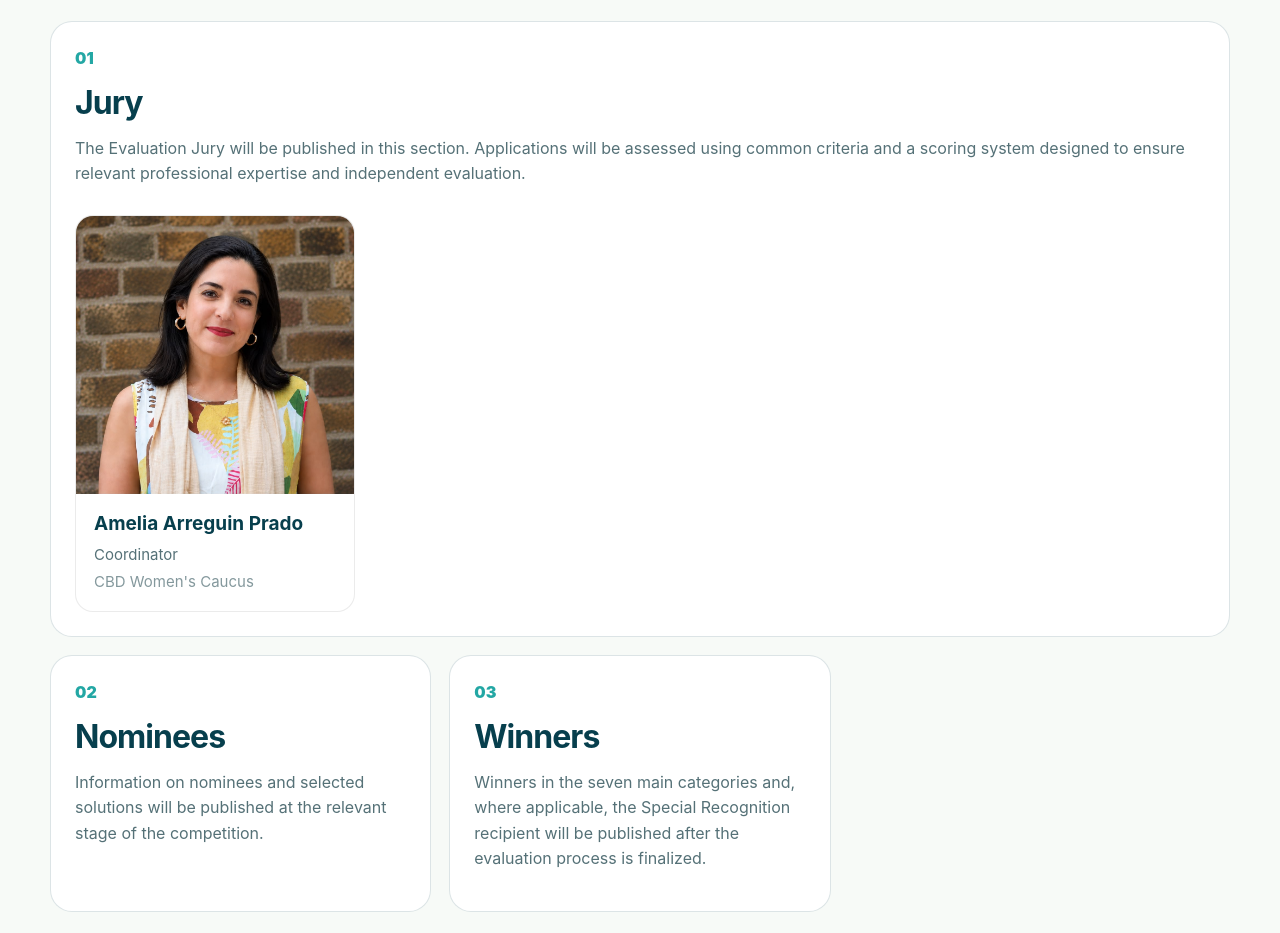
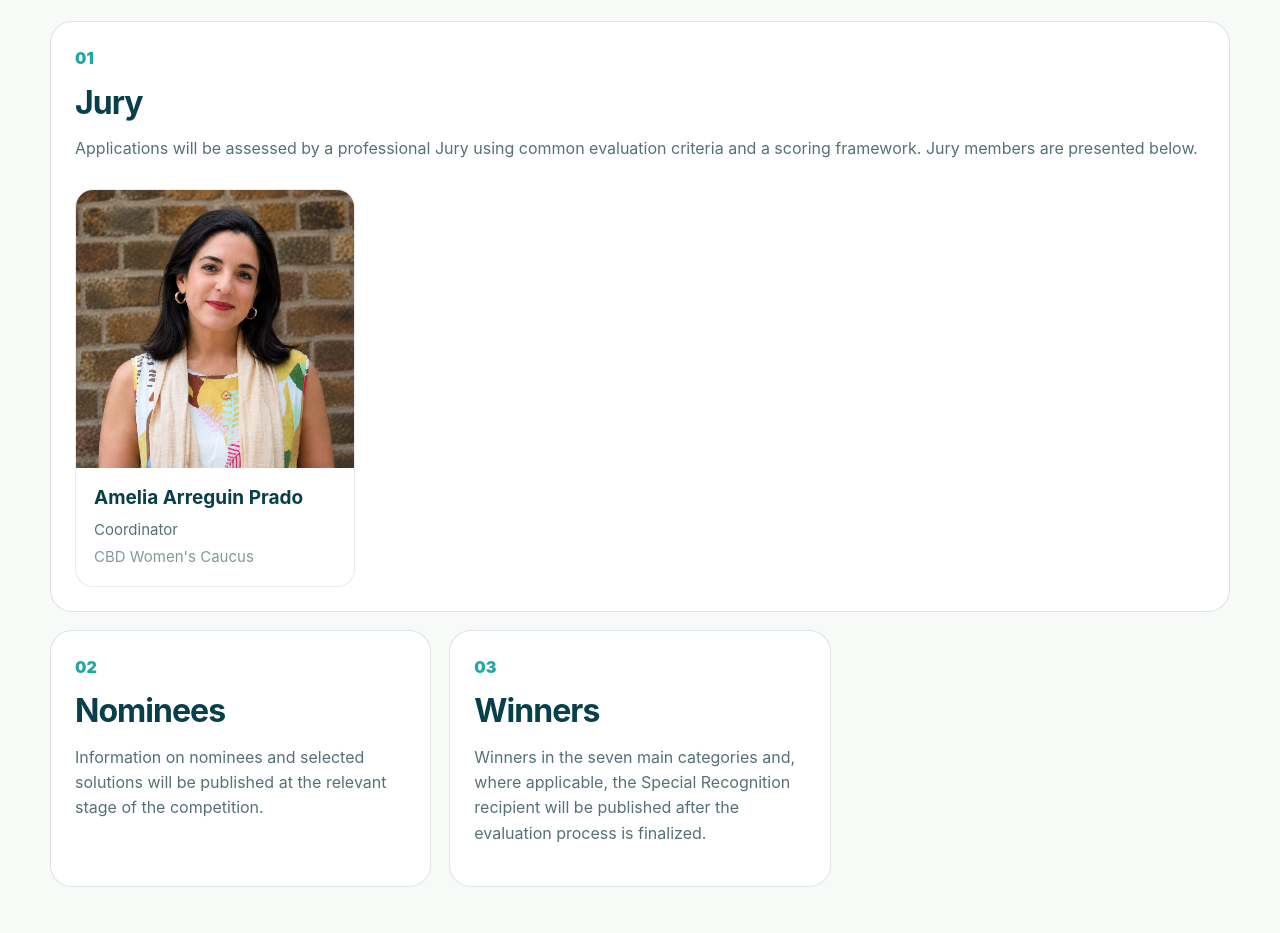
Before and after one commit to wice-armenia/women-in-climate-awards-cop17, a Next.js app: page /en in a window 1280 px wide. Shown: the part 5280-6213 px from the top of the page. Built offline with nearby package versions, Linux system fonts and the light colour scheme.

Commit message:
Update jury section text

```diff
--- a/content/site.ts
+++ b/content/site.ts
@@ -180,7 +180,7 @@ export const copy: Record<Locale, SiteCopy> = {
     },
     placeholders: {
       juryTitle: "Ժյուրի",
-      juryBody: "Գնահատող ժյուրիի կազմը կհրապարակվի այս բաժնում։ Հայտերը կգնահատվեն միասնական չափորոշիչների և միավորային համակարգի հիման վրա՝ ապահովելով մասնագիտական փորձն ու անկախ գնահատման սկզբունքները։",
+      juryBody: "Մրցանակաբաշխության հայտերը կգնահատվեն մասնագիտական ժյուրիի կողմից՝ միասնական չափորոշիչների և գնահատման համակարգի հիման վրա։ Ժյուրիի անդամների կազմը ներկայացվում է ստորև։",
       nomineesTitle: "Թեկնածուներ",
       nomineesBody: "Թեկնածուների և ընտրված լուծումների վերաբերյալ տեղեկատվությունը կհրապարակվի մրցույթի համապատասխան փուլում։",
       winnersTitle: "Հաղթողներ",
@@ -287,7 +287,7 @@ export const copy: Record<Locale, SiteCopy> = {
     },
     placeholders: {
       juryTitle: "Jury",
-      juryBody: "The Evaluation Jury will be published in this section. Applications will be assessed using common criteria and a scoring system designed to ensure relevant professional expertise and independent evaluation.",
+      juryBody: "Applications will be assessed by a professional Jury using common evaluation criteria and a scoring framework. Jury members are presented below.",
       nomineesTitle: "Nominees",
       nomineesBody: "Information on nominees and selected solutions will be published at the relevant stage of the competition.",
       winnersTitle: "Winners",
```
